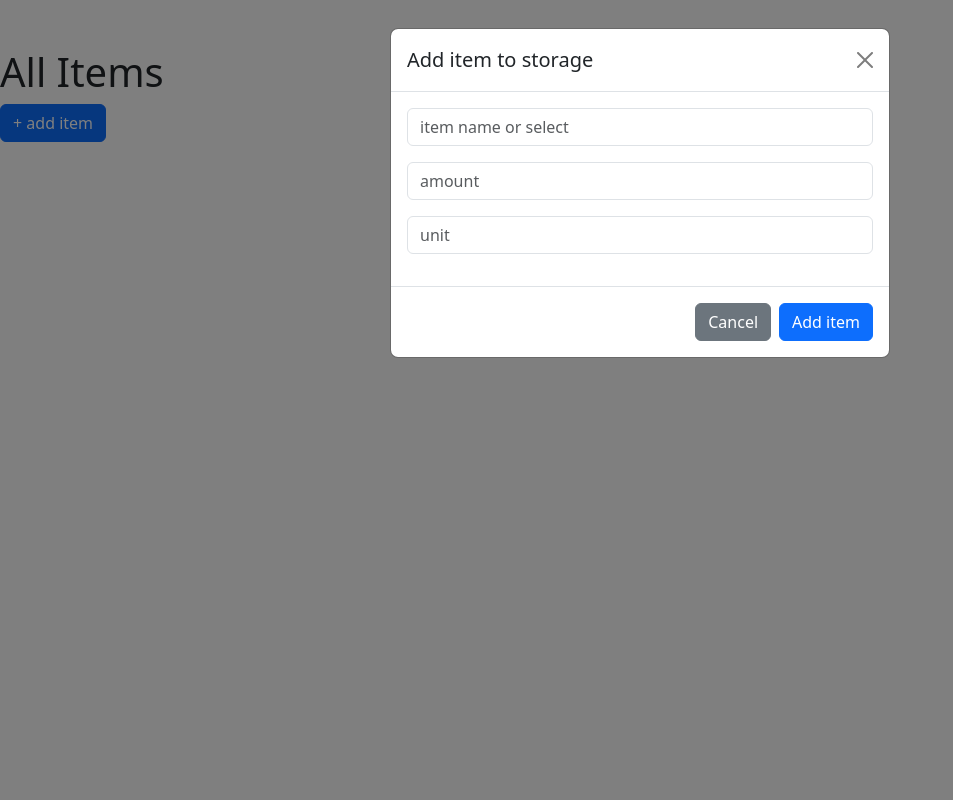
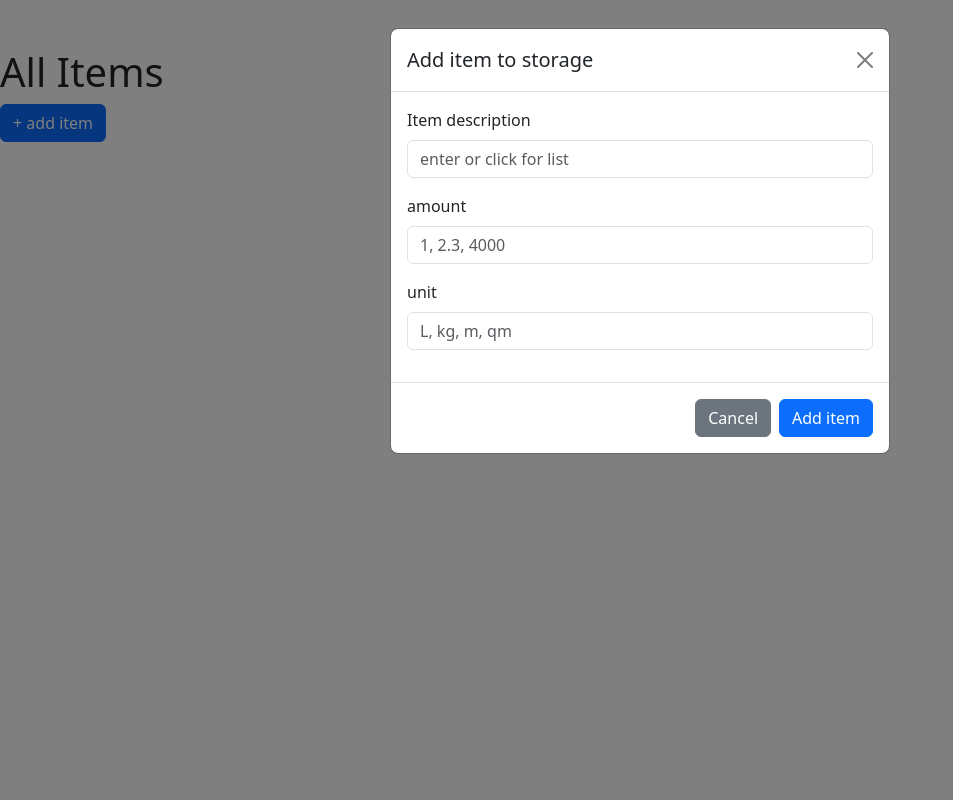
Before and after one commit to CozyBadger/mInventory, a FastAPI app: page / in a window 1280 px wide, after a click on "+ add item". Shown: the whole page, without its empty margins (0-953 px from the left). Run offline with FastAPI, Linux system fonts and the light colour scheme; data that the repository does not hold is empty.

Commit message:
more descriptive form

```diff
--- a/templates/index.html
+++ b/templates/index.html
@@ -20,9 +20,10 @@ Storage overview
 			</div>
 			<div class="modal-body">
 				<div class="mb-3">
-					<input autocomplete="off" class="form-control custom-drop-down" list="item-description" name="item" placeholder="item name or select" required type="text">
+					<label for="item-description" class="form-label">Item description</label>
+					<input autocomplete="off" class="form-control custom-drop-down" list="item-description" id="description" placeholder="enter or click for list" required type="text">
 					{% if items is defined and items|length > 0 %}
-					<datalist id="item-description">
+					<datalist id="item-description" open="open">
 						{% for item in items %}
 						<option value="{{ item.description }}">
 						{% endfor %}
@@ -31,10 +32,12 @@ Storage overview
 				</div>
 
 				<div class="mb-3">
-					<input class="form-control" name="amount" placeholder="amount" required type="text">
+					<label for="item-amount" class="form-label">amount</label>
+					<input class="form-control" id="item-amount" placeholder="1, 2.3, 4000" required type="text">
 				</div>
 				<div class="mb-3">
-					<input class="mb-3 form-control" name="unit" placeholder="unit" required type="text">
+					<label for="item-unit" class="form-label">unit</label>
+					<input class="form-control" id="item-unit" placeholder="L, kg, m, qm" required type="text">
 				</div>
 
 			</div>
```
